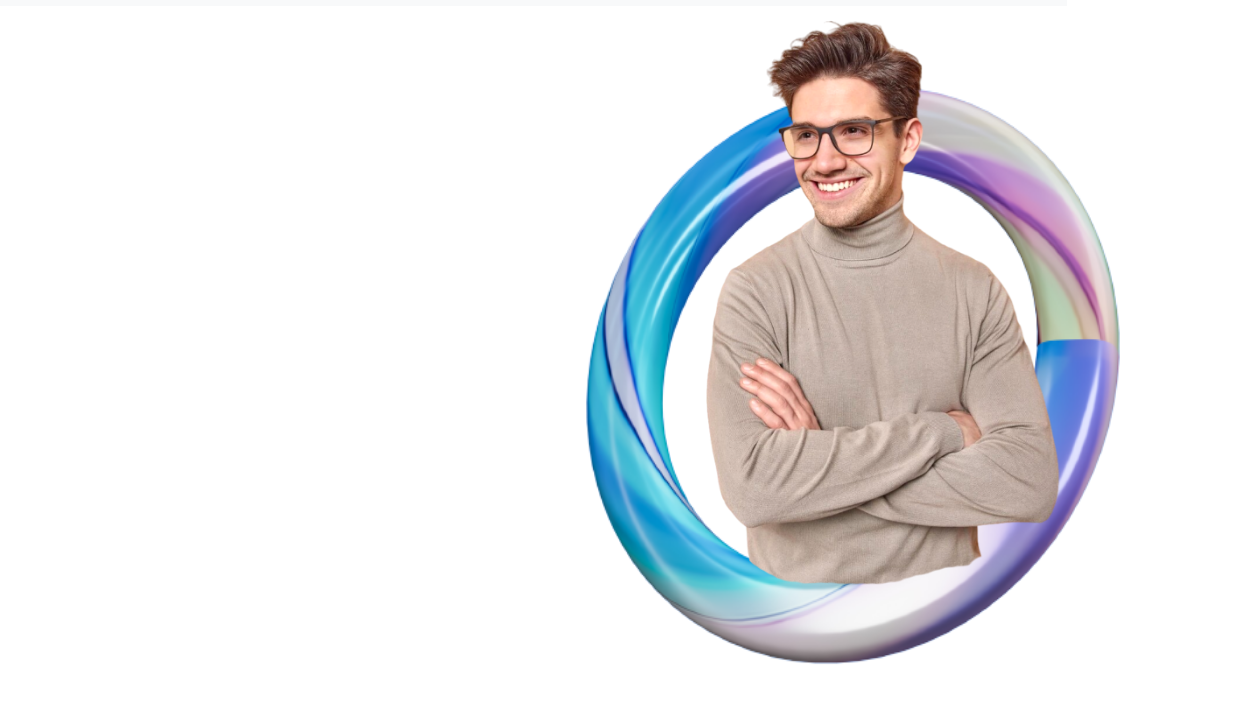
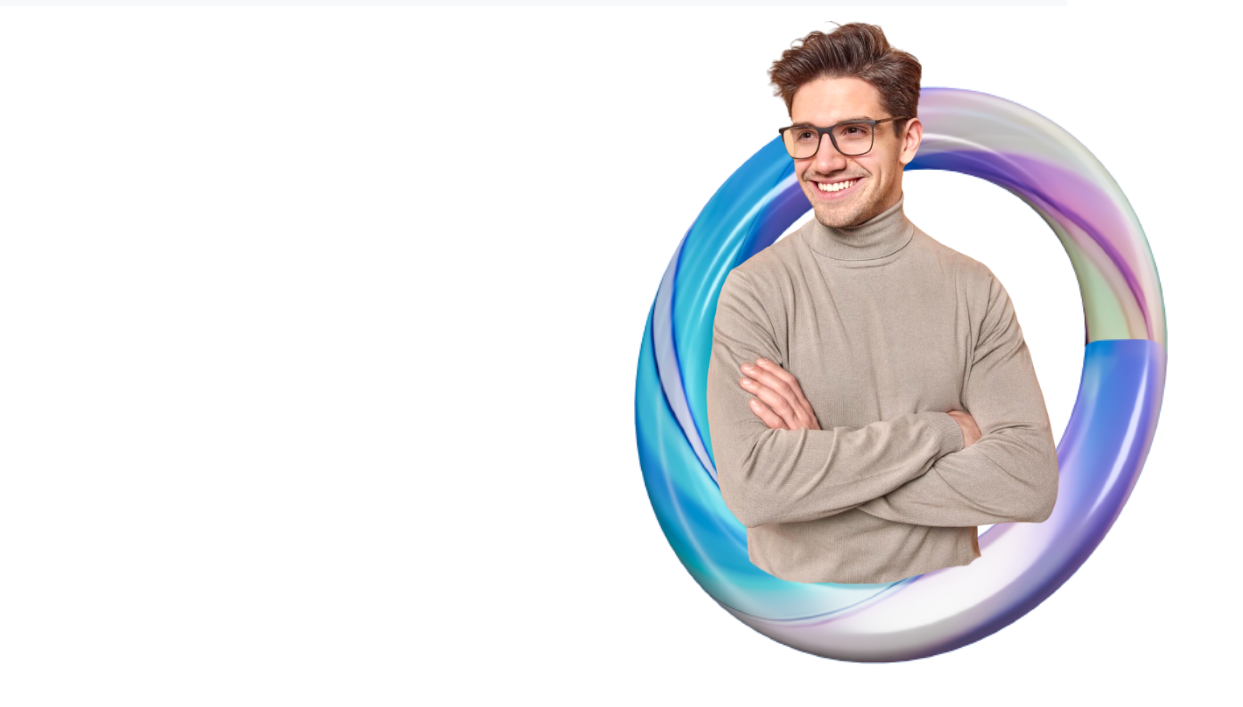
Before and after one commit to vivek1994-ci/Html-Portfolio, a plain HTML site: page index.html in a window 1280 px wide. Shown: the part 82-789 px from the top of the page, 213-1456 px from the left, 1243 px wide, since content can reach past the window. Drawn offline with nearby package versions, Linux system fonts and the light colour scheme.

Commit message:
agin changes in image

```diff
--- a/index.html
+++ b/index.html
@@ -50,7 +50,7 @@
         <span data-aos="zoom-in"><h1 class="typewriter"><h2>Vivek Rajpurohit</h2> </h1></span>
         <p class="pd-2" data-aos="zoom-in" class="front1 typewriter"><strong class="typewriter">Frontend Developer</strong> with high level of Expireance in web designing <br class="typewriter">and development, producting the quality work.</p>
         <img src="images/ring.png" class="motion-1" data-aos="fade-up"/>
-        <img src="images/profile 2 copy.png" class="profile-1" data-aos="fade-right"/>
+        <img src="images/profile 2 copy.png" class="profile-1" data-aos="zoom-in"/>
         <button class="button-hire" data-aos="zoom-out">Hire me</button>
         <a href="https://github.com/vivek1994-ci/" target="_blank"><img src="images/github.png" class="socials"/></a>
         <a href="https://github.com/vivek1994-ci/" target="_blank"><img src="images/linkdin.png" class="socials"/></a>
--- a/style.css
+++ b/style.css
@@ -128,7 +128,7 @@ nav a:hover:after{
 }
 .motion-1{
     position: absolute;
-    margin-left: 45rem;
+    margin-left: 48rem;
     width: 43rem;
     height: 43rem;
 }
```
